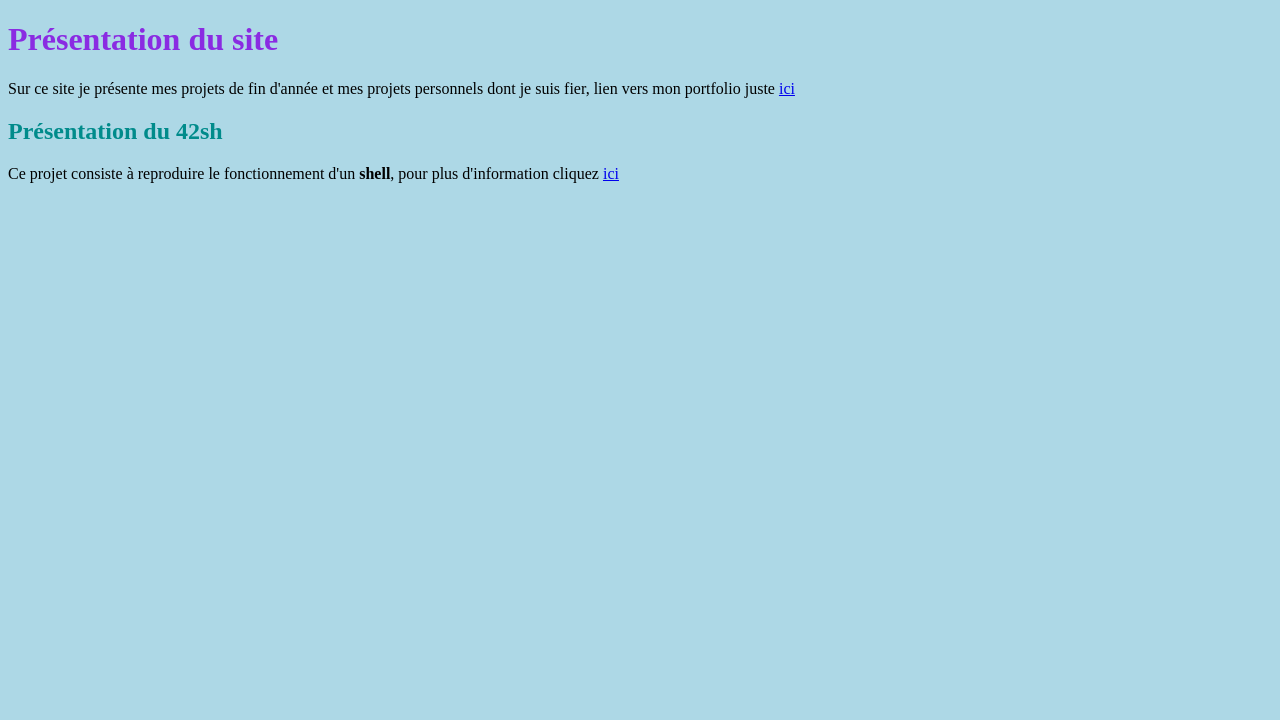
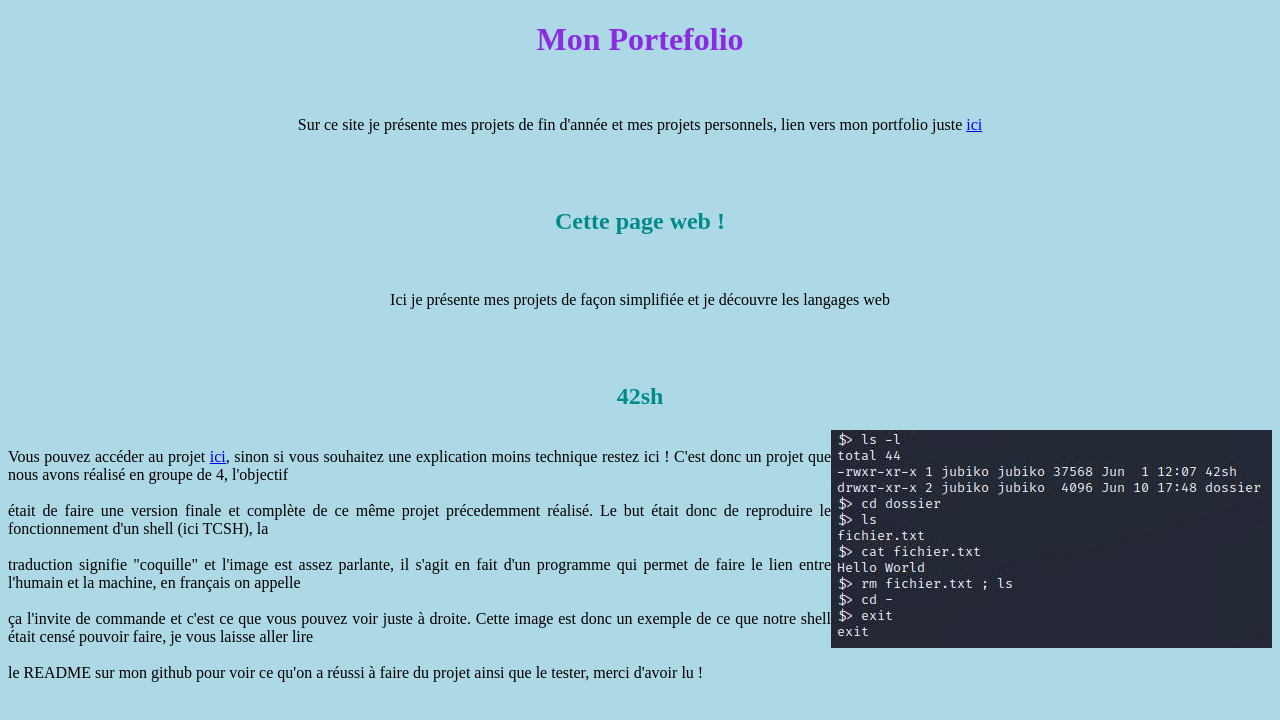
Before and after one commit to KeziahImer/ExperimentationStage, a plain HTML site: page index.html in a window 1280 px wide. Drawn offline with Linux system fonts and the light colour scheme.

Commit message:
Add css features

```diff
--- a/index.html
+++ b/index.html
@@ -6,9 +6,19 @@
     <title>Mon Portefolio</title>
   </head>
   <body>
-      <h1>Présentation du site</h1>
-    <p>Sur ce site je présente mes projets de fin d'année et mes projets personnels dont je suis fier, lien vers mon portfolio juste <a href="https://github.com/KeziahImer/" target="_blank"> ici</a></p>
-      <h2>Présentation du 42sh</h2>
-    <p>Ce projet consiste à reproduire le fonctionnement d'un <strong>shell</strong>, pour plus d'information cliquez <a href="https://github.com/KeziahImer/42sh/" target="_blank">ici</a></p>
+    <h1>Mon Portefolio</h1>
+      <p class="center"><br /><br />Sur ce site je présente mes projets de fin d'année et mes projets personnels, lien vers mon portfolio juste
+      <a href="https://github.com/KeziahImer/" target="_blank"> ici</a></p>
+    <h2><br /><br />Cette page web !</h2>
+      <p class="center"><br /><br />Ici je présente mes projets de façon simplifiée et je découvre les langages web</p>
+    <h2><br /><br />42sh</h2>
+      <p><a href="assets/cmd.jpg" target="_blank"><img src="assets/cmd.jpg" title="C'est beau l'info hein" style="float:right" alt="Invite de commande"/>
+      </a><br />Vous pouvez accéder au projet <a href="https://github.com/KeziahImer/42sh/" target="_blank">ici</a>, sinon si vous souhaitez une explication
+      moins technique restez ici ! C'est donc un projet que nous avons réalisé en groupe de 4, l'objectif <br /> <br />était de faire une version finale et
+      complète de ce même projet précedemment réalisé. Le but était donc de reproduire le fonctionnement d'un shell (ici TCSH), la  <br /><br /> traduction signifie
+      "coquille" et l'image est assez parlante, il s'agit en fait d'un programme qui permet de faire le lien entre l'humain et la machine, en
+      français on appelle <br /><br /> ça l'invite de commande et c'est ce que vous pouvez voir juste à droite. Cette image est donc un exemple de ce que notre
+      shell était censé pouvoir faire, je vous laisse aller lire <br /><br /> le README sur mon github pour voir ce qu'on a réussi à faire du projet ainsi que le tester,
+      merci d'avoir lu !</p>
   </body>
 </html>
--- a/styles.css
+++ b/styles.css
@@ -4,8 +4,18 @@ body {
 
 h1 {
     color: blueviolet;
+    text-align: center;
 }
 
 h2 {
     color: darkcyan;
+    text-align: center;
 }
+
+.center {
+    text-align: center;
+}
+
+p {
+    text-align: justify;
+}
```
Also changed, not shown: assets/cmd.jpg (added).
